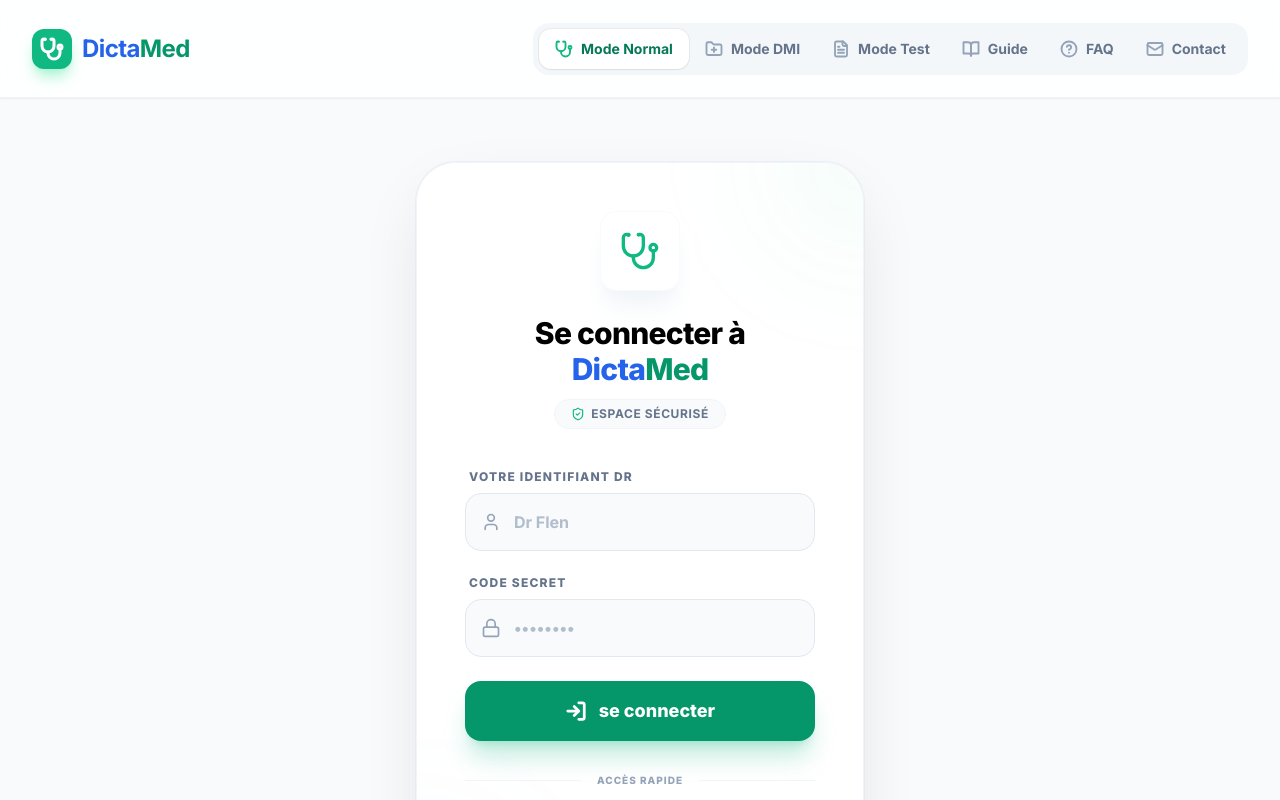
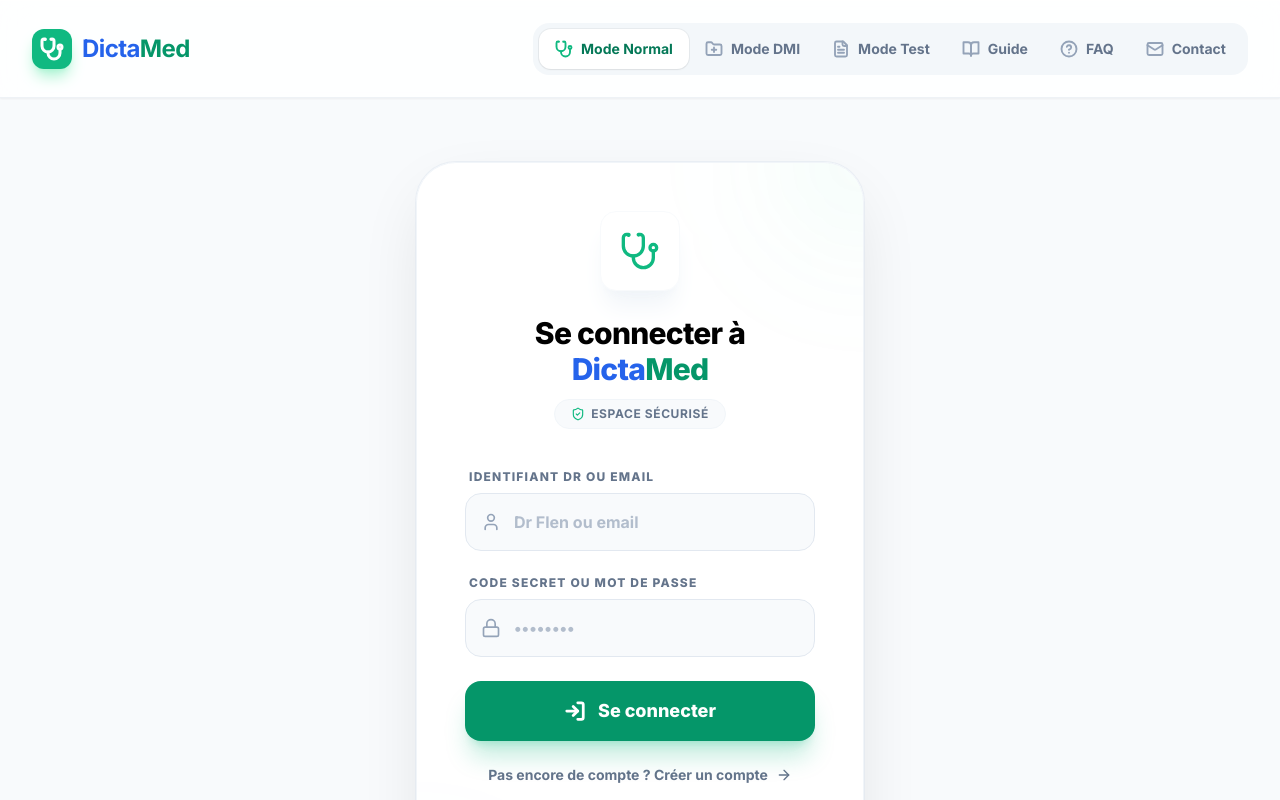
Before and after one commit to DictaMed/Gemi, a React (Vite) app: page / in a window 1280 px wide. Shown: the top 800 px of the page. Built offline with nearby package versions, Linux system fonts and the light colour scheme; no server answers.

Commit message:
authentification

```diff
--- a/components/AuthForm.tsx
+++ b/components/AuthForm.tsx
@@ -1,7 +1,7 @@
 import React, { useState } from 'react';
-import { Lock, User, ShieldCheck, LogIn, Stethoscope } from 'lucide-react';
+import { Lock, User, ShieldCheck, LogIn, Stethoscope, UserPlus, Mail, ArrowRight } from 'lucide-react';
 import { UserCredentials } from '../types';
-import { signInWithPopup } from 'firebase/auth';
+import { signInWithPopup, createUserWithEmailAndPassword, signInWithEmailAndPassword } from 'firebase/auth';
 import { auth, googleProvider } from '../config/firebase';
 
 interface AuthFormProps {
@@ -9,18 +9,67 @@
 }
 
 export const AuthForm: React.FC<AuthFormProps> = ({ onLogin }) => {
+  const [isRegistering, setIsRegistering] = useState(false);
   const [login, setLogin] = useState('');
   const [accessCode, setAccessCode] = useState('');
   const [error, setError] = useState('');
   const [isLoading, setIsLoading] = useState(false);
 
-  const handleSubmit = (e: React.FormEvent) => {
+  const handleSubmit = async (e: React.FormEvent) => {
     e.preventDefault();
     if (!login.trim() || !accessCode.trim()) {
       setError('Veuillez remplir tous les champs.');
       return;
     }
-    onLogin({ login, accessCode });
+
+    setIsLoading(true);
+    setError('');
+
+    try {
+      if (isRegistering) {
+        // --- MODE CRÉATION DE COMPTE (Firebase Auth) ---
+        try {
+          await createUserWithEmailAndPassword(auth, login, accessCode);
+          // Le hook onAuthStateChanged dans App.tsx détectera la connexion et créera le profil BDD
+        } catch (firebaseError: any) {
+          console.error("Erreur inscription:", firebaseError.code);
+          switch (firebaseError.code) {
+            case 'auth/email-already-in-use':
+              throw new Error("Cet email est déjà utilisé.");
+            case 'auth/invalid-email':
+              throw new Error("Format d'email invalide.");
+            case 'auth/weak-password':
+              throw new Error("Le mot de passe doit contenir au moins 6 caractères.");
+            default:
+              throw new Error("Erreur lors de la création du compte.");
+          }
+        }
+      } else {
+        // --- MODE CONNEXION ---
+
+        // 1. Essayer d'abord la connexion Firebase (Email/Password)
+        try {
+           // On vérifie basiquement si c'est un email pour éviter un appel API inutile
+           if (login.includes('@')) {
+             await signInWithEmailAndPassword(auth, login, accessCode);
+             // Succès : App.tsx prendra le relais
+           } else {
+             // Ce n'est pas un email, on passe directement au mode manuel
+             throw new Error("ManualAuthRequired");
+           }
+        } catch (err: any) {
+           // Si l'auth Firebase échoue (ou si c'est un ID Dr classique), on utilise la méthode manuelle legacy
+           if (err.message === "ManualAuthRequired" || err.code === "auth/invalid-email" || err.code === "auth/user-not-found" || err.code === "auth/wrong-password" || err.code === "auth/invalid-credential") {
+              onLogin({ login, accessCode });
+           } else {
+             throw err; // Vraie erreur technique
+           }
+        }
+      }
+    } catch (err: any) {
+      setError(err.message || "Une erreur est survenue.");
+      setIsLoading(false);
+    }
   };
 
   const handleGoogleLogin = async () => {
@@ -29,6 +78,8 @@
     try {
       const result = await signInWithPopup(auth, googleProvider);
       const user = result.user;
+      // Pour Google, on passe aussi par onLogin pour la cohérence,
+      // mais App.tsx le gérera via le listener Firebase de toute façon.
       onLogin({
         login: user.email || user.uid,
         accessCode: 'GOOGLE_AUTH_TOKEN'
@@ -41,46 +92,67 @@
     }
   };
 
+  const toggleMode = () => {
+    setIsRegistering(!isRegistering);
+    setError('');
+    setLogin('');
+    setAccessCode('');
+  };
+
   return (
     <div className="min-h-[80vh] flex items-center justify-center p-4">
-      <div className="bg-white/95 backdrop-blur-xl p-8 sm:p-12 rounded-[2.5rem] shadow-[0_25px_70px_-15px_rgba(0,0,0,0.12)] w-full max-w-md border border-slate-100 ring-1 ring-slate-200/60 relative overflow-hidden">
+      <div className="bg-white/95 backdrop-blur-xl p-8 sm:p-12 rounded-[2.5rem] shadow-[0_25px_70px_-15px_rgba(0,0,0,0.12)] w-full max-w-md border border-slate-100 ring-1 ring-slate-200/60 relative overflow-hidden transition-all duration-500">
 
-        <div className="absolute top-0 right-0 w-48 h-48 bg-emerald-400/5 rounded-full blur-3xl -mr-24 -mt-24 pointer-events-none"></div>
-        <div className="absolute bottom-0 left-0 w-48 h-48 bg-blue-400/5 rounded-full blur-3xl -ml-24 -mb-24 pointer-events-none"></div>
+        <div className={`absolute top-0 right-0 w-48 h-48 bg-emerald-400/5 rounded-full blur-3xl -mr-24 -mt-24 pointer-events-none transition-colors duration-500 ${isRegistering ? 'bg-blue-400/10' : ''}`}></div>
+        <div className={`absolute bottom-0 left-0 w-48 h-48 bg-blue-400/5 rounded-full blur-3xl -ml-24 -mb-24 pointer-events-none transition-colors duration-500 ${isRegistering ? 'bg-emerald-400/10' : ''}`}></div>
 
         <div className="text-center mb-10 relative z-10">
           <div className="bg-white w-20 h-20 rounded-2xl flex items-center justify-center mx-auto mb-6 shadow-xl shadow-slate-100 border border-slate-50">
-            <Stethoscope className="text-emerald-500" size={40} strokeWidth={2} />
+            <Stethoscope className={isRegistering ? "text-blue-500" : "text-emerald-500"} size={40} strokeWidth={2} />
           </div>
           <h2 className="text-3xl font-black tracking-tight mb-3">
-            <span className="text-black">Se connecter à </span>
-            <span className="text-blue-600">Dicta</span><span className="text-emerald-600">Med</span>
+            {isRegistering ? (
+              <>
+                <span className="text-black">Créer un </span>
+                <span className="text-blue-600">Compte</span>
+              </>
+            ) : (
+              <>
+                <span className="text-black">Se connecter à </span>
+                <span className="text-blue-600">Dicta</span><span className="text-emerald-600">Med</span>
+              </>
+            )}
           </h2>
           <div className="inline-flex items-center gap-1.5 px-4 py-1.5 rounded-full bg-slate-50 border border-slate-100 text-slate-500 text-xs font-bold uppercase tracking-wider">
-             <ShieldCheck size={14} className="text-emerald-500" />
+             <ShieldCheck size={14} className={isRegistering ? "text-blue-500" : "text-emerald-500"} />
              <span>Espace Sécurisé</span>
           </div>
         </div>
 
         <form onSubmit={handleSubmit} className="space-y-6">
           <div className="space-y-2">
-            <label className="block text-xs font-black text-slate-500 uppercase ml-1 tracking-widest">Votre identifiant Dr</label>
+            <label className="block text-xs font-black text-slate-500 uppercase ml-1 tracking-widest">
+              {isRegistering ? "Email Professionnel" : "Identifiant Dr ou Email"}
+            </label>
             <div className="relative group">
               <div className="absolute inset-y-0 left-0 pl-4 flex items-center pointer-events-none text-slate-400 group-focus-within:text-blue-600 transition-colors">
-                <User size={20} />
+                {isRegistering ? <Mail size={20} /> : <User size={20} />}
               </div>
               <input
-                type="text"
+                type={isRegistering ? "email" : "text"}
                 value={login}
                 onChange={(e) => setLogin(e.target.value)}
                 className="block w-full pl-12 pr-4 py-4 bg-slate-50 border border-slate-200 rounded-2xl focus:bg-white focus:ring-4 focus:ring-blue-500/10 focus:border-blue-500 text-slate-800 font-bold placeholder:text-slate-400/70 transition-all outline-none"
-                placeholder="Dr Flen"
+                placeholder={isRegistering ? "docteur@exemple.com" : "Dr Flen ou email"}
+                required={isRegistering}
               />
             </div>
           </div>
 
           <div className="space-y-2">
-            <label className="block text-xs font-black text-slate-500 uppercase ml-1 tracking-widest">Code secret</label>
+            <label className="block text-xs font-black text-slate-500 uppercase ml-1 tracking-widest">
+              {isRegistering ? "Mot de passe (6 car. min)" : "Code secret ou Mot de passe"}
+            </label>
             <div className="relative group">
               <div className="absolute inset-y-0 left-0 pl-4 flex items-center pointer-events-none text-slate-400 group-focus-within:text-blue-600 transition-colors">
                 <Lock size={20} />
@@ -91,6 +163,8 @@
                 onChange={(e) => setAccessCode(e.target.value)}
                 className="block w-full pl-12 pr-4 py-4 bg-slate-50 border border-slate-200 rounded-2xl focus:bg-white focus:ring-4 focus:ring-blue-500/10 focus:border-blue-500 text-slate-800 font-bold placeholder:text-slate-400/70 transition-all outline-none"
                 placeholder="••••••••"
+                required
+                minLength={isRegistering ? 6 : 1}
               />
             </div>
           </div>
@@ -104,12 +178,41 @@
 
           <button
             type="submit"
-            className="w-full flex justify-center items-center py-4 px-6 rounded-2xl shadow-xl shadow-emerald-500/25 text-white bg-emerald-600 hover:bg-emerald-700 font-black text-lg transition-all transform active:scale-[0.98] mt-6"
+            disabled={isLoading}
+            className={`
+              w-full flex justify-center items-center py-4 px-6 rounded-2xl shadow-xl text-white font-black text-lg transition-all transform active:scale-[0.98] mt-6
+              ${isRegistering
+                ? 'bg-blue-600 hover:bg-blue-700 shadow-blue-500/25'
+                : 'bg-emerald-600 hover:bg-emerald-700 shadow-emerald-500/25'
+              }
+              ${isLoading ? 'opacity-80 cursor-wait' : ''}
+            `}
           >
-            <LogIn size={22} className="mr-3" strokeWidth={3} />
-            se connecter
+            {isLoading ? (
+               <div className="animate-spin rounded-full h-6 w-6 border-4 border-white border-t-transparent"></div>
+            ) : isRegistering ? (
+              <>
+                <UserPlus size={22} className="mr-3" strokeWidth={3} />
+                Créer le compte
+              </>
+            ) : (
+              <>
+                <LogIn size={22} className="mr-3" strokeWidth={3} />
+                Se connecter
+              </>
+            )}
           </button>
         </form>
+
+        <div className="mt-6 text-center">
+          <button
+            onClick={toggleMode}
+            className="text-sm font-bold text-slate-500 hover:text-blue-600 transition-colors flex items-center justify-center mx-auto gap-2 group"
+          >
+            {isRegistering ? "Déjà un compte ? Se connecter" : "Pas encore de compte ? Créer un compte"}
+            <ArrowRight size={16} className="group-hover:translate-x-1 transition-transform" />
+          </button>
+        </div>
 
         <div className="relative flex py-8 items-center">
             <div className="flex-grow border-t border-slate-100"></div>
```
Also changed, not shown: components/DMIForm.tsx (+31 -5 lines).
